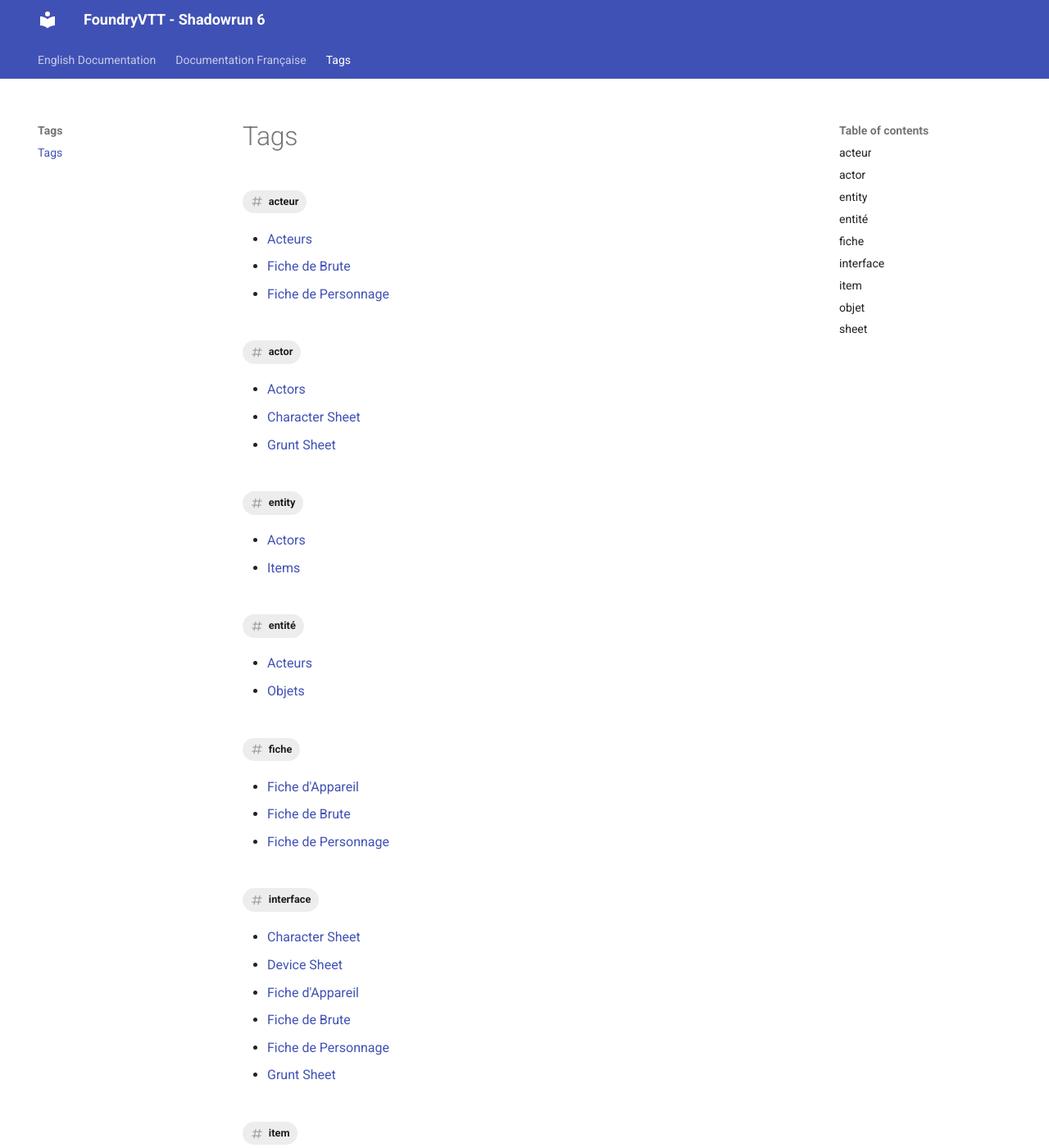
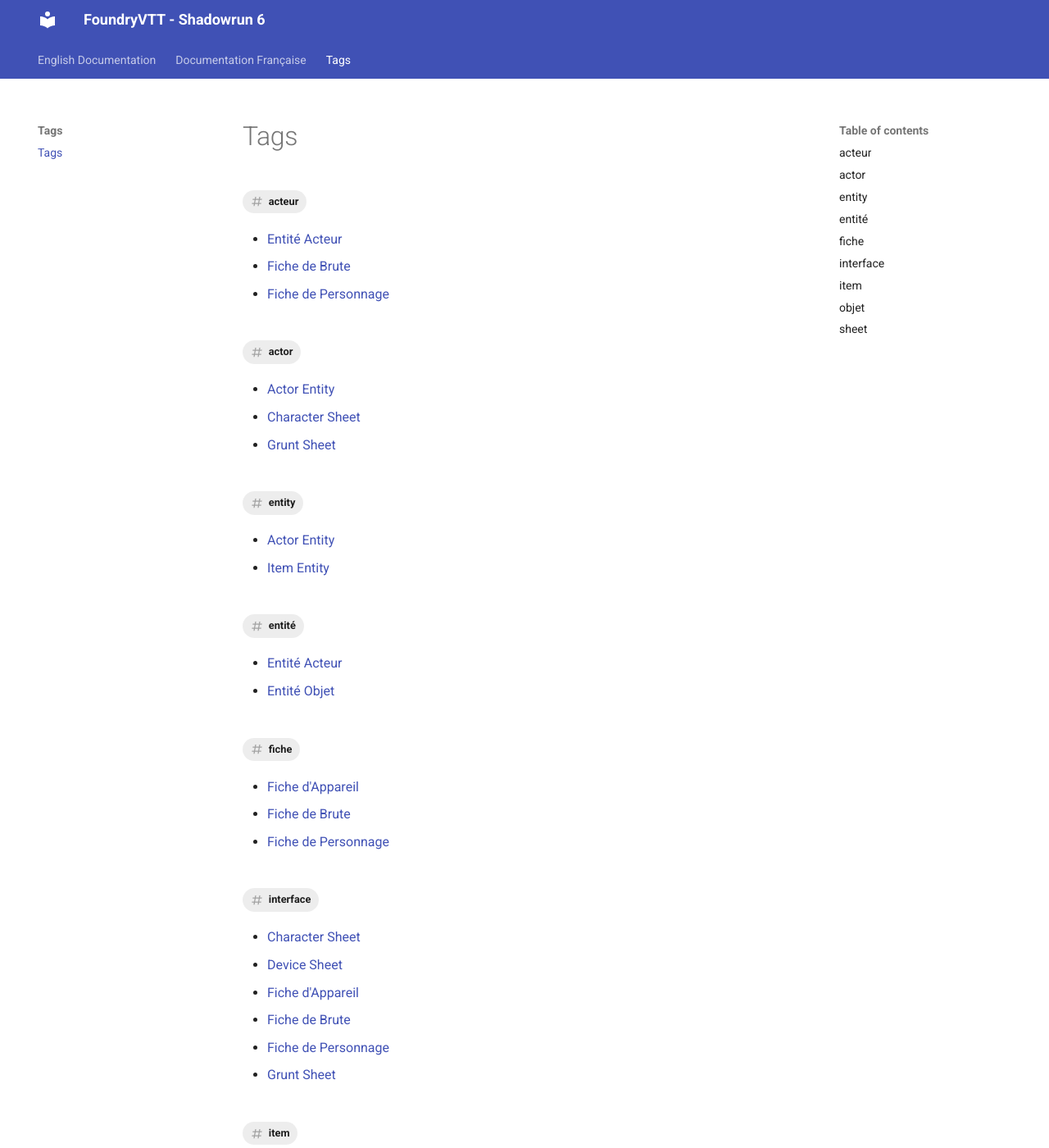
Before and after one commit to shadowfoundry/sr6-doc, an MkDocs documentation site: the page built from docs/tags.md, in a window 1280 px wide and 1400 px high. Shown: the whole window at 82% size. Built offline with MkDocs 1.6.1 and Material for MkDocs 9.7.7, drawn with Linux system fonts in a browser that asks for light colours; some of the changed text lies outside the part shown.

Commit message:
Navigation reorg

```diff
--- a/mkdocs.yml
+++ b/mkdocs.yml
@@ -29,10 +29,10 @@
 nav:
   - English Documentation:
     - en/index.md
-    - System Entities:
-      - en/entities/index.md
-      - Actors: en/entities/actors/index.md
-      - Items: en/entities/items/index.md
+    - System:
+      - Entities:
+        - Actor Entity: en/entities/actors/index.md
+        - Item Entity: en/entities/items/index.md
     - User Interface:
       - en/interface/index.md
       - Sheets:
@@ -44,10 +44,10 @@
 
   - Documentation Française:
     - fr/index.md
-    - Entités du système:
-      - fr/entites/index.md
-      - Acteurs: fr/entites/acteurs/index.md
-      - Objets: fr/entites/objets/index.md
+    - Système:
+      - Entités:
+        - Entité Acteur: fr/entites/acteurs/index.md
+        - Entité Objet: fr/entites/objets/index.md
     - Interface Utilisateur:
       - en/interface/index.md
       - Fiches:
```
Also changed, not shown: docs/en/entities/index.md (deleted), docs/fr/entites/index.md (deleted).
